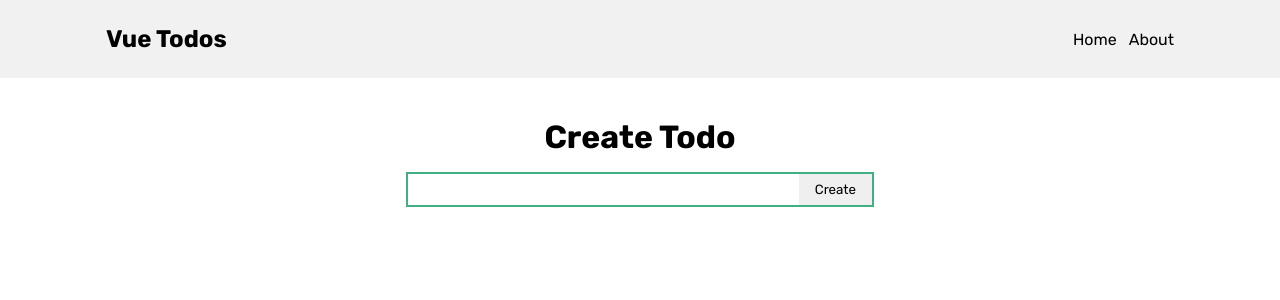
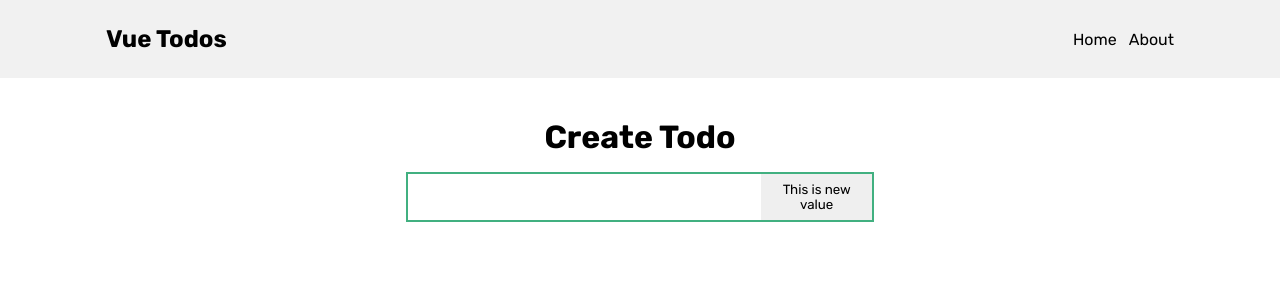
Before and after one commit to lawrence-V/Vue3_Practice, a Vue app in the folder vue-todos/: page / in a window 1280 px wide. Shown: the top 300 px of the page. Built offline with nearby package versions, Linux system fonts and the light colour scheme.

Commit message:
make new component for button to implement slot

```diff
--- /dev/null
+++ b/vue-todos/src/components/TodoButton.vue
@@ -0,0 +1,17 @@
+<script setup>
+</script>
+
+<template>
+  <button>
+    <slot></slot>
+  </button>
+</template>
+
+
+
+<style lang="scss" scoped>
+button {
+  padding: 8px 16px;
+  border: none;
+}
+</style>
--- a/vue-todos/src/components/TodoCreator.vue
+++ b/vue-todos/src/components/TodoCreator.vue
@@ -1,6 +1,6 @@
 <script setup>
 import { reactive, defineEmits } from "vue";
-
+import TodoButton from "./TodoButton.vue";
 const emit = defineEmits(["create-todo"]);
 
 const todoState = reactive({
@@ -24,7 +24,7 @@ const createTodo = () => {
 <template>
   <div class="input-wrap" :class="{ 'input-err': todoState.invalid }">
     <input type="text" v-model="todoState.todo" />
-    <button @click="createTodo()">Create</button>
+    <TodoButton @click="createTodo()"> This is new value </TodoButton>
   </div>
   <p v-show="todoState.invalid" class="err-msg">{{ todoState.errMsg }}</p>
 </template>
@@ -54,11 +54,6 @@ const createTodo = () => {
       outline: none;
     }
   }
-
-  button {
-    padding: 8px 16px;
-    border: none;
-  }
 }
 .err-msg {
   margin-top: 6px;
```
